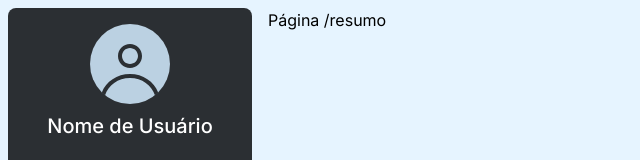
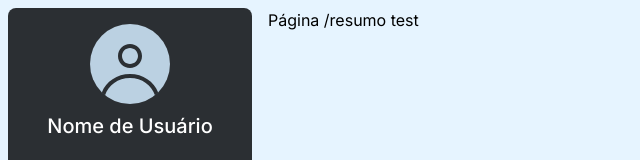
Before and after one commit to Aguiar-gabrielcosta/FiPlan_frontend, a Next.js app: page /resumo in a window 1280 px wide. Shown: the top 160 px of the page, without its empty margins (0-640 px from the left). Built offline with nearby package versions, Linux system fonts and the light colour scheme.

Commit message:
teste ambiente dev

```diff
--- a/app/resumo/page.tsx
+++ b/app/resumo/page.tsx
@@ -1,7 +1,7 @@
 export default function Resumo() {
   return (
     <div>
-      <h1>Página /resumo</h1>
+      <h1>Página /resumo test</h1>
     </div>
   )
 }
```
